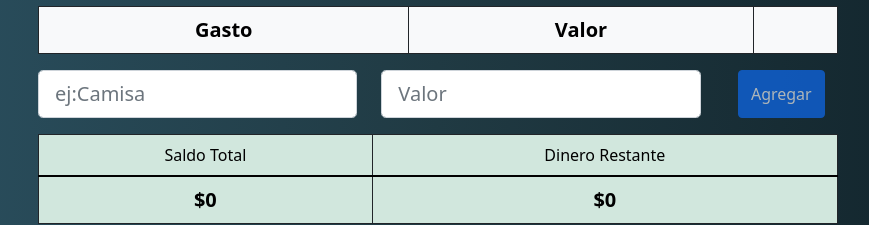
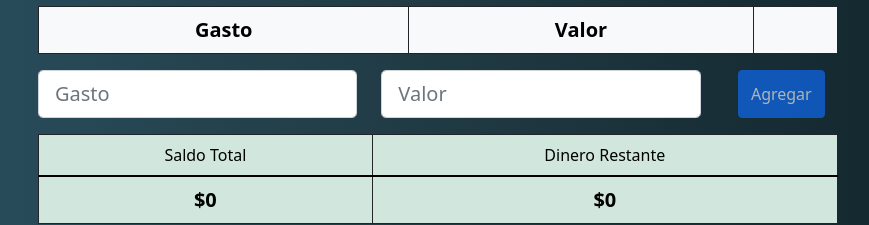
Before and after one commit to JoniMeichtry11/App-Presupuesto, an Angular app in the folder client/: page /crear-presupuesto in a window 1280 px wide. Shown: the part 138-363 px from the top of the page, without its empty margins (202-1071 px from the left). Built offline with nearby package versions, Linux system fonts and the light colour scheme.

Commit message:
placeholder new

```diff
--- a/client/src/app/actualizar/actualizar.component.html
+++ b/client/src/app/actualizar/actualizar.component.html
@@ -60,7 +60,7 @@
       <form style="width: 100%;" #Formulario>
         <div class="row row-cols-2">
           <div class="col-md-5 col-sm-5 col-xs-6 input-group-lg">
-            <input type="text" class="form-control" placeholder="ej:Camisa" [formControl]="gasto" required/>
+            <input type="text" class="form-control" placeholder="Gasto" [formControl]="gasto" required/>
           </div>
           <div class="col-md-5 col-sm-5 col-xs-6 input-group-lg">
             <input type="number" class="form-control" placeholder="Valor" [formControl]="valor" required/>
--- a/client/src/app/crear/crear.component.html
+++ b/client/src/app/crear/crear.component.html
@@ -58,7 +58,7 @@
       <form style="width: 100%;" #Formulario>
         <div class="row row-cols-2">
           <div class="col-md-5 col-sm-5 col-xs-6 input-group-lg">
-            <input type="text" class="form-control" placeholder="ej:Camisa" [formControl]="gasto" required/>
+            <input type="text" class="form-control" placeholder="Gasto" [formControl]="gasto" required/>
           </div>
           <div class="col-md-5 col-sm-5 col-xs-6 input-group-lg">
             <input type="number" class="form-control" placeholder="Valor" [formControl]="valor" required/>
```
